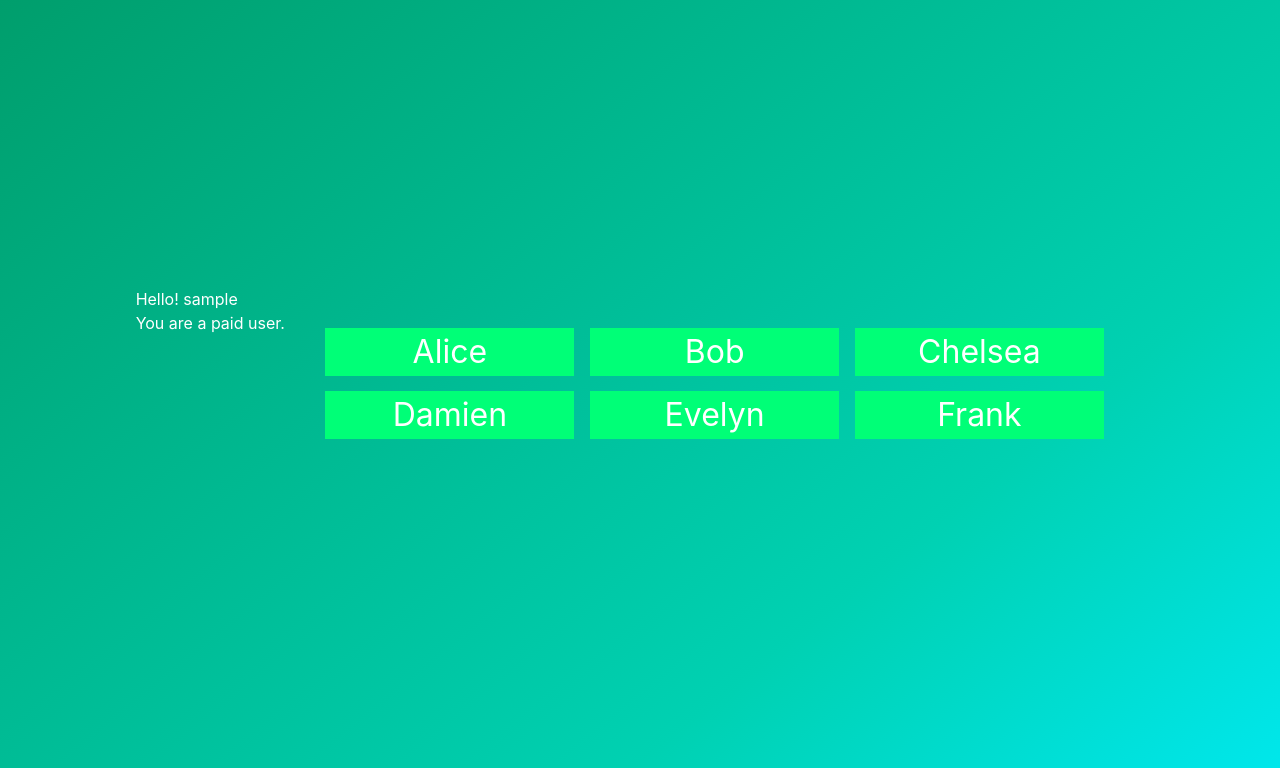
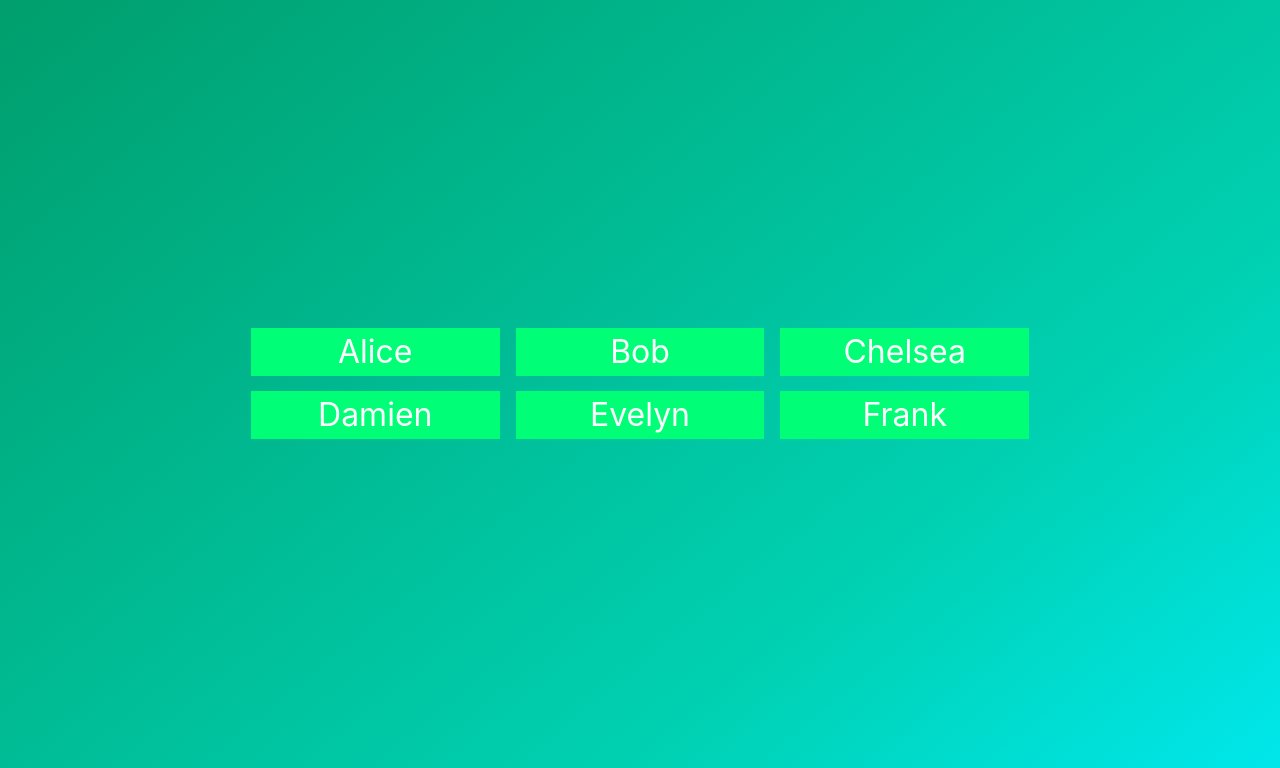
Before and after one commit to zayyarlin/medical_ml_project, a Flask app: page / in a window 1280 px wide. Shown: the part 57-825 px from the top of the page. Run offline with Flask 2, Linux system fonts and the light colour scheme; the visitor is signed in with stand-in values (Sample User, id 1); data comes from the database, SQL or seed files in the repository; some libraries are stand-ins or nearby versions.

Commit message:
fix merge conflicts

```diff
--- a/app.py
+++ b/app.py
@@ -84,10 +84,10 @@ def settings():
         if request.method == 'POST':
             password = request.form['password']
             if password != "":
+                session['password'] = request.form['password']
                 password = helpers.hash_password(password)
             email = request.form['email']
             helpers.change_user(password=password, email=email)
-            session['password'] = password
             return json.dumps({'status': 'Saved'})
         user = helpers.get_user()
         return render_template('settings.html', user=user)
@@ -121,7 +121,7 @@ def charge():
                 description='Better Doctor Charge'
             )
         except stripe.error.StripeError:
-            return render_template('error.html')
+            return render_template('error.html',user=user)
         helpers.change_user(paid=True)
 
     # This is confusing at the moment because main page is routed by login
@@ -145,10 +145,11 @@ def chat():
 @app.route('/patient/<number>', methods=['GET'])
 def patient(number):
     if session.get("logged_in"):
-        return render_template('chat.html', id=number, username = session['username'], password = session['password']  )
+        user = helpers.get_user()
+        return render_template('chat.html', id=number, user=user,username = session['username'], password = session['password']  )
     else:
         return redirect(url_for("login"))
 
 # ======== Main ============================================================== #
 if __name__ == "__main__":
-    app.run(debug=True, use_reloader=True, port=80, host='0.0.0.0')
+    app.run(debug=True, use_reloader=True, port=os.environ["PORT"], host='0.0.0.0')
--- a/docker-compose.yml
+++ b/docker-compose.yml
@@ -5,6 +5,7 @@ services:
     build: .
     environment:
       PYTHONUNBUFFERED: 'true'
+      PORT: 80
     volumes:
       - '.:/app'
     ports:
--- a/scripts/helpers.py
+++ b/scripts/helpers.py
@@ -58,7 +58,7 @@ def credentials_valid(username, password):
     with session_scope() as s:
         user = s.query(tabledef.User).filter(tabledef.User.username.in_([username])).first()
         if user:
-            return bcrypt.checkpw(password.encode('utf8'), user.password.encode('utf8'))
+            return bcrypt.checkpw(password.encode('utf8'), user.password)
         else:
             return False
 
@@ -66,7 +66,7 @@ def credentials_valid_paid(username, password):
     with session_scope() as s:
         user = s.query(tabledef.User).filter(tabledef.User.username.in_([username])).first()
         if user:
-            return bcrypt.checkpw(password.encode('utf8'), user.password.encode('utf8')) and user.paid
+            return bcrypt.checkpw(password.encode('utf8'), user.password) and user.paid
         else:
             return False
 
--- a/templates/chat.html
+++ b/templates/chat.html
@@ -75,13 +75,13 @@
 </style>
 <div class="chat-bubble" id="chat">
   <div class="container">
-    <img src="/w3images/bandmember.jpg" alt="Avatar">
+    <img src="/static/img/index.jpeg" alt="Avatar">
     <p>Hello. How are you today?</p>
     <span class="time-right">11:00</span>
   </div>
 
   <div class="container darker">
-    <img src="/w3images/avatar_g2.jpg" alt="Avatar" class="right">
+    <img src="/static/img/index.jpeg" alt="Avatar" class="right">
     <p>Hey! I'm fine. Thanks for asking!</p>
     <span class="time-left">11:01</span>
   </div>
--- a/templates/home.html
+++ b/templates/home.html
@@ -35,10 +35,6 @@
   <div class="hero-body">
     {% if user.paid %}
       <div class="left-right">
-        <div>
-          <p> Hello! {{ user.username }}</p>
-          <p> You are a paid user.</p>
-        </div>
         <div class="bot-list">
           <div class="custom-rows">
             <a href="/patient/0" class="custom-card">Alice</a>
@@ -54,12 +50,8 @@
       </div>
     {% endif %}
 
-    {% if not user.paid %}<div class="left-right">
-      <div class="sidebar">
-        <p> Hello! {{ user.username }}</p>
-        <p>Purchase access plan</p>
-        <a href="/payment" class="button">Purchase</a>
-      </div>
+    {% if not user.paid %}
+    <div class="left-right">
       <div class="bot-list">
         <div class="custom-rows">
           <a href="/patient/0" class="custom-card">Alice</a>
```
Also changed, not shown: static/img/index.jpeg (added).
